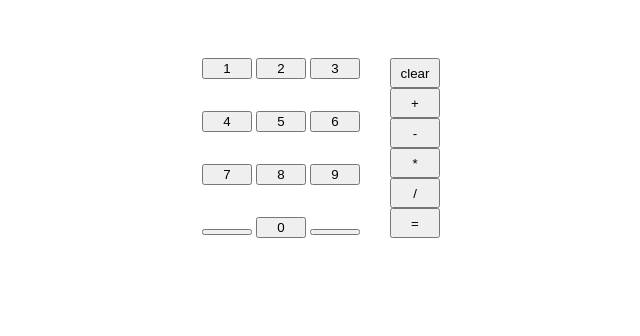
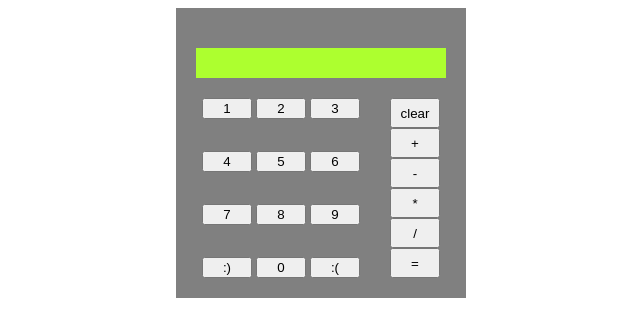
Before and after one commit to ynzhang23/calculator, a plain HTML site: page index.html in a window 1280 px wide. Shown: the whole page, without its empty margins (319-959 px from the left). Drawn offline with Linux system fonts and the light colour scheme.

Commit message:
Format display and add warning message for zero division

```diff
--- a/index.html
+++ b/index.html
@@ -32,9 +32,9 @@
                             <button class="numbers">9</button>
                         </div>
                         <div class="row4">
-                            <button class="numbers"></button>
+                            <button class="numbers">:)</button>
                             <button class="numbers">0</button>
-                            <button class="numbers"></button>
+                            <button class="numbers">:(</button>
                         </div>
                     </div>
                     <div class="functionButtons">
--- a/script.js
+++ b/script.js
@@ -83,6 +83,10 @@ equalButton.addEventListener('click', function() {
             inputTwo = undefined;
             break;
         case "/":
+            if (inputTwo == 0) {
+                display.textContent = "What the fuck do you think you are doing, son."
+                break;
+            }
             display.textContent = divide(inputOne, inputTwo);
             inputOne = undefined;
             inputTwo = undefined;
--- a/style.css
+++ b/style.css
@@ -7,14 +7,22 @@
     display: flex;
     flex-direction: column;
     width: 250px;
+    padding: 20px;
     align-items: center;
+    background-color: grey;
 }
 
 .display {
+    display: flex;
+    box-sizing: border-box;
     color: black;
     height: 30px;
     width: 250px;
+    margin-top: 20px;
     margin-bottom: 20px;
+    padding: 10px;
+    background-color: greenyellow;
+    align-items: center;
 }
 
 .keyboard {
```
